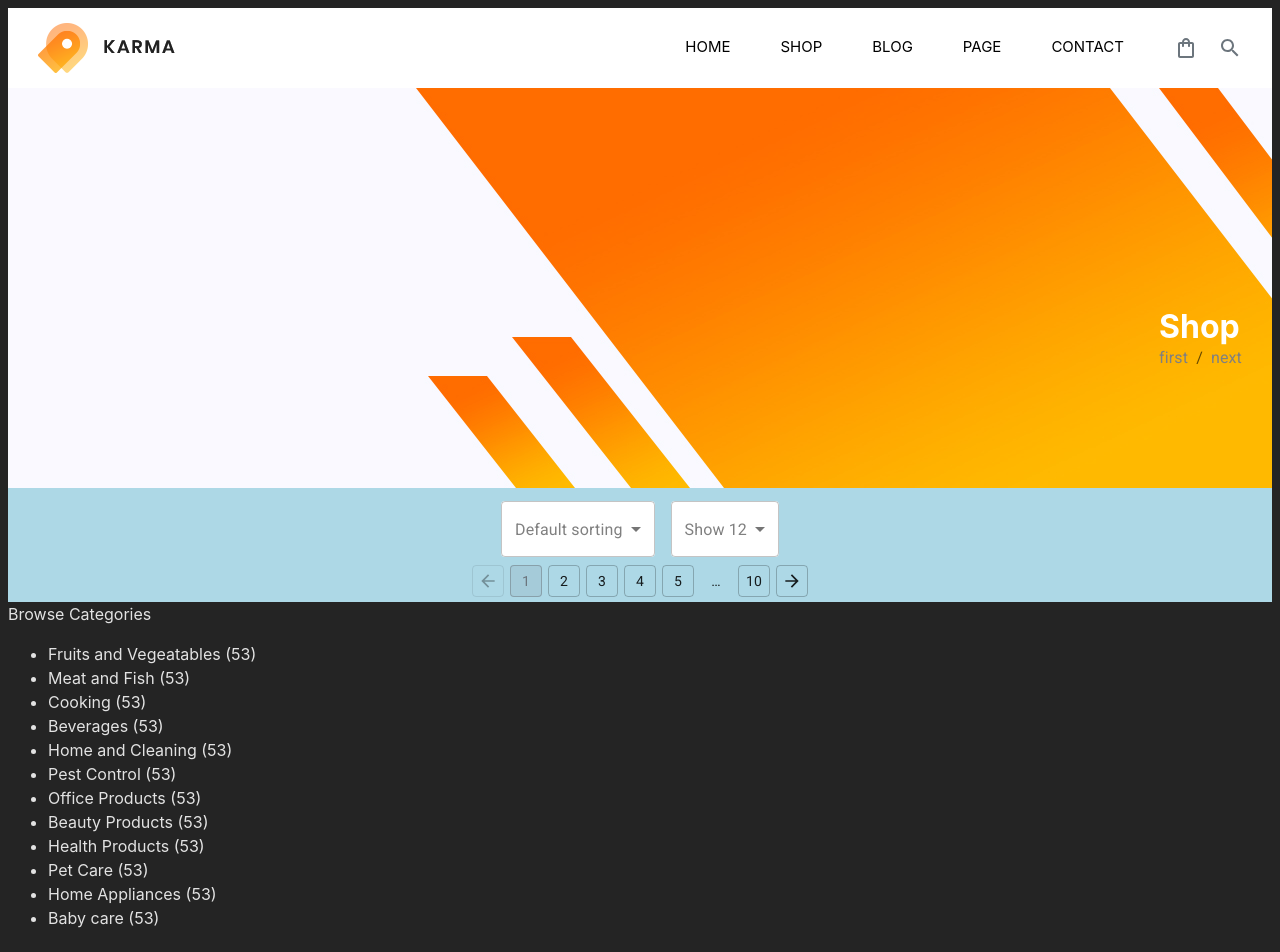
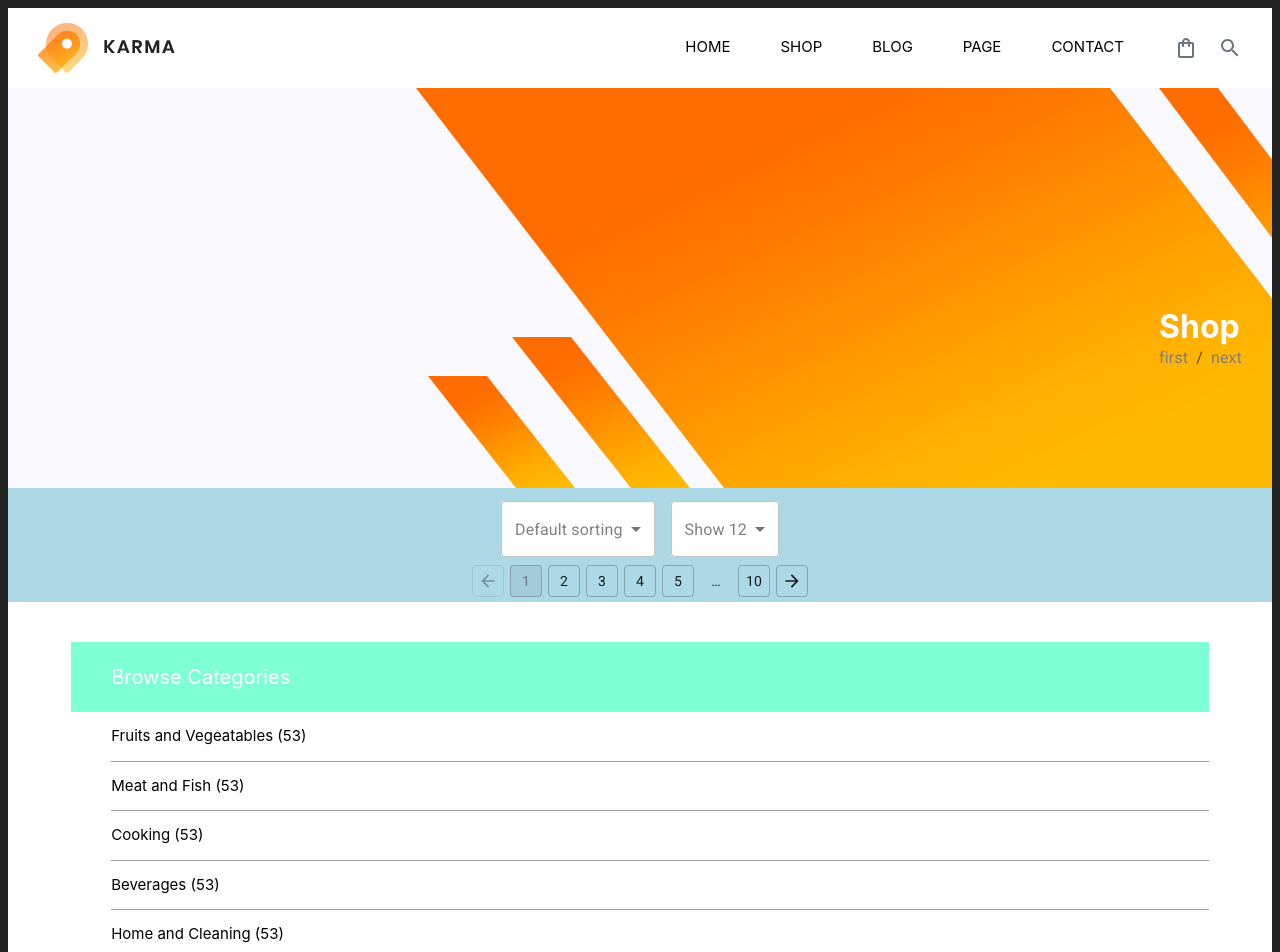
Before and after one commit to BridgetKas/ShoeStore, a React (Vite) app: page /shop in a window 1280 px wide. Shown: the top 952 px of the page. Built offline with nearby package versions, Linux system fonts and the light colour scheme.

Commit message:
Added category Component

```diff
--- a/src/pages/Shop/category.jsx
+++ b/src/pages/Shop/category.jsx
@@ -1,9 +1,10 @@
+import styles from './page.module.css'
 
 function CategoryComp() {
   return (
-    <div>
-      <div>Browse Categories</div>
-      <ul>
+    <div className={styles.mainCategory}>
+      <div className={styles.browse}>Browse Categories</div>
+      <ul className={styles.categoryContainer}>
         <li><a>Fruits and Vegeatables</a> (53)</li>
         <li><a>Meat and Fish</a> (53)</li>
         <li><a>Cooking</a> (53)</li>
--- a/src/pages/Shop/page.module.css
+++ b/src/pages/Shop/page.module.css
@@ -1,3 +1,35 @@
+/* Category CSS */
+.mainCategory {
+    background-color:#fff;
+    color:black;
+    padding-top:40px;
+
+}
+
+.categoryContainer {
+    margin:0 auto;
+    width:90%;
+}
+
+.browse {
+    text-align:left;
+    color:#fff;
+    background-color: aquamarine;
+    width:90%;
+    margin:0 auto;
+    padding:20px 40px;
+    font-size:20px;
+}
+
+.categoryContainer li {
+    list-style: none;
+    padding: 13px 0;
+    border-bottom:1px solid rgb(161, 158, 158);
+    font-size:15px;
+}
+
+
+
 .mainContainer {
     background-color: lightblue;
     display:flex;
```
